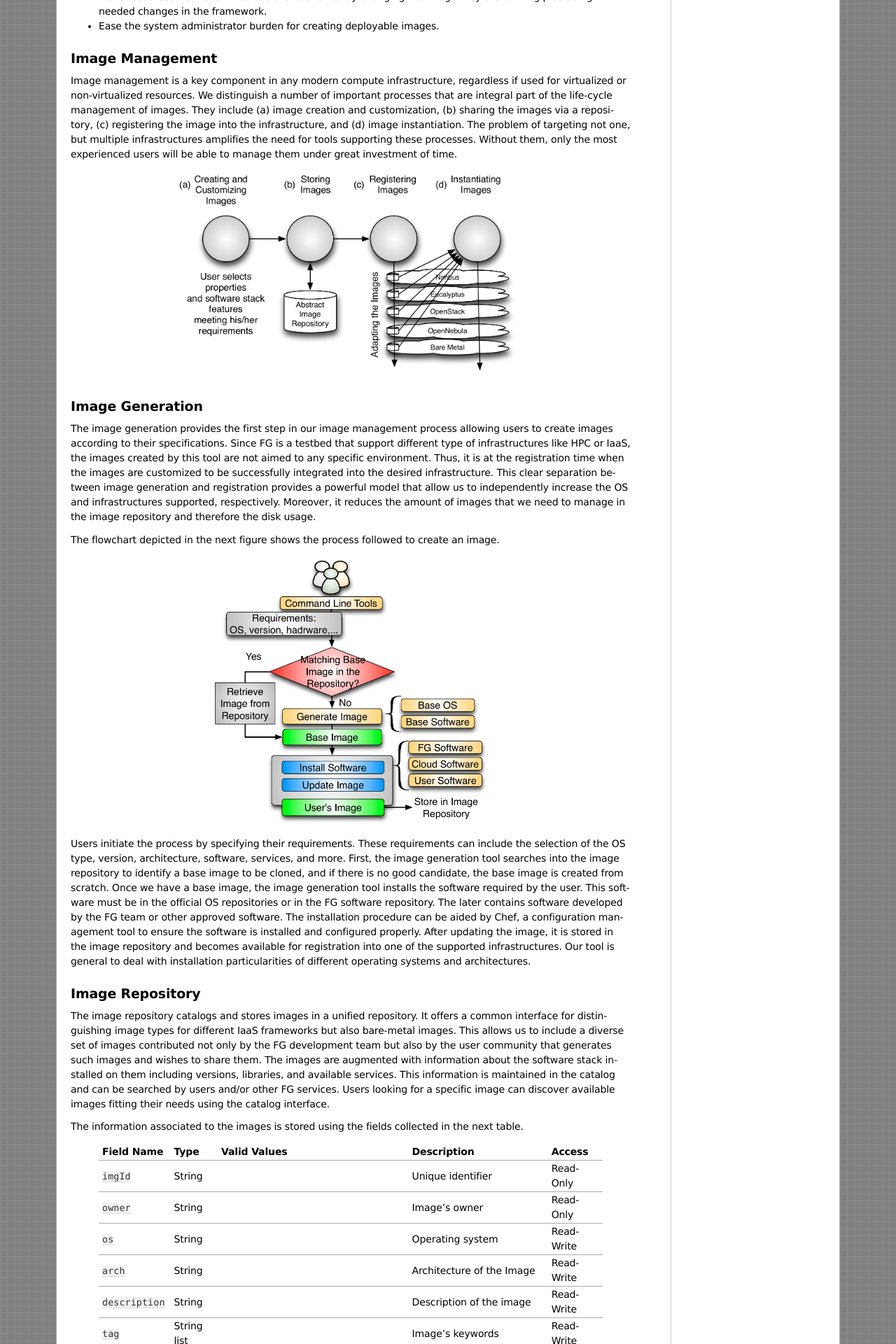
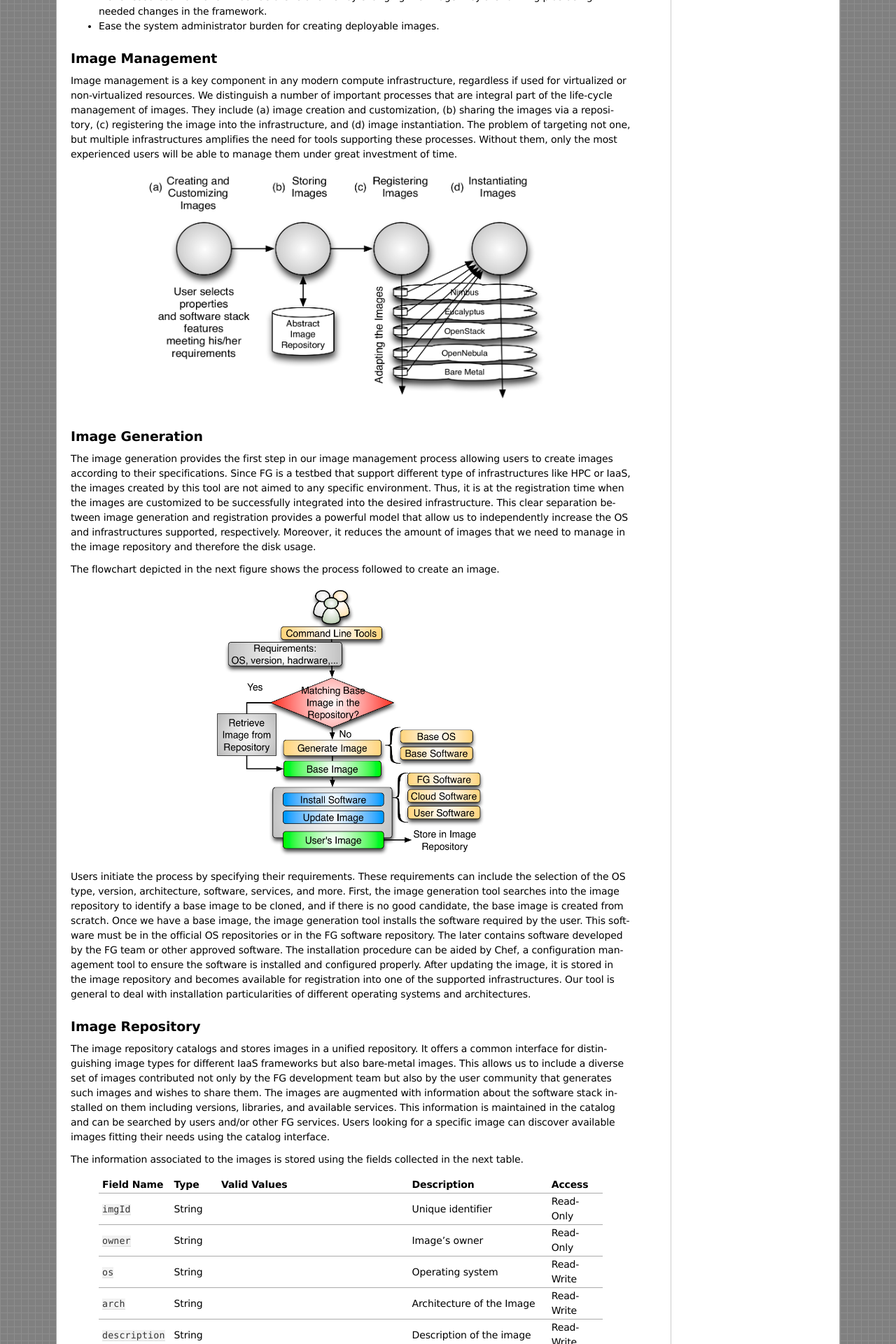
Before and after one commit to futuregrid/rain, a Sphinx documentation site: the page built from doc/whatis.rst, in a window 1280 px wide. Shown: the part 1105-3025 px from the top of the page at 70% size. Built offline with Sphinx 7.4.7, drawn with Linux system fonts in a browser that asks for light colours.

Commit message:
rain doc

```diff
--- a/doc/whatis.rst
+++ b/doc/whatis.rst
@@ -61,7 +61,8 @@
 
 .. image:: end-to-end-image-management.png
    :align: center
-   :scale: 40 %
+   :height: 350 px
+   :width: 600 px
 
 .. _sec_whatisimagegeneration:
 
@@ -78,7 +79,8 @@
 
 .. image:: ImageGeneration_detail.png
    :align: center
-   :scale: 28 %
+   :height: 400 px
+   :width: 400 px
 
 Users initiate the process by specifying their requirements. These requirements can include the selection of the OS type,
 version, architecture, software, services, and more. First, the image generation tool searches into the image repository to identify a base image to be cloned,
@@ -150,7 +152,8 @@
 
 .. image:: ImageRegistration_detail.png
    :align: center
-   :scale: 28 %
+   :height: 400 px
+   :width: 400 px
 
 In the HPC infrastructure the images are converted to network bootable images to be provisioned on bare-metal machines. Here, the customization process configures
 the image, so it can be integrated into the pool of deployable images accessible by the scheduler. In our case this is Moab. Hence, if such an image is specified
```
